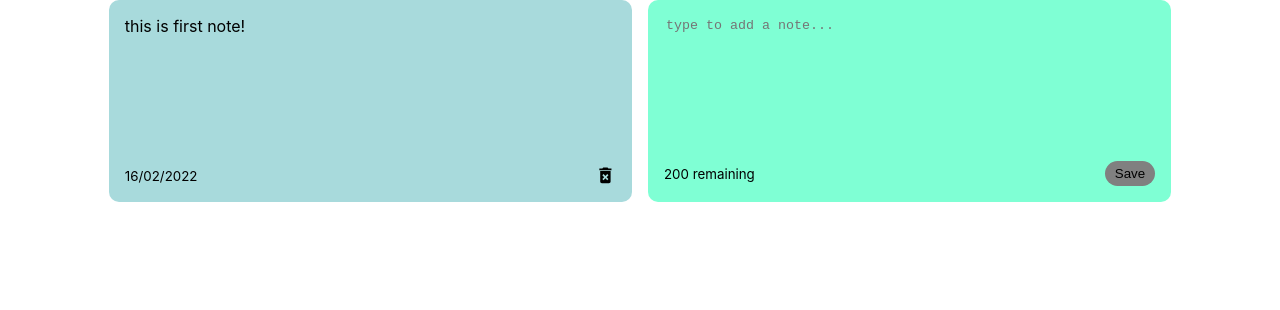
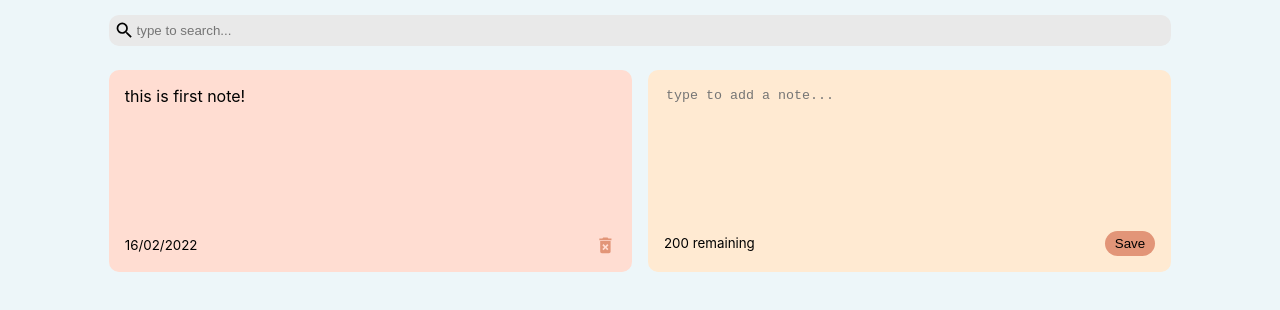
Before and after one commit to sarazm2000/NoteApp, a React (Create React App) app: page / in a window 1280 px wide. Shown: the top 310 px of the page. Built offline with nearby package versions, Linux system fonts and the light colour scheme.

Commit message:
add search bar

```diff
--- a/src/App.js
+++ b/src/App.js
@@ -1,6 +1,7 @@
 import NotesList from "./components/NotesList";
 import { nanoid } from 'nanoid';
 import { useState } from "react";
+import Search from "./components/Search";
 
 const App = () => {
   const [notes, setNotes] = useState([{
@@ -8,12 +9,32 @@
     date: "16/02/2022"
   }]);
 
+  const [SearchText, setSearchText] = useState('')
+
   const addNote = (text) => {
-    console.log(text);
+    const date = new Date();
+    const newNote = {
+      id: nanoid(),
+      text : text,
+      date: date.toLocaleDateString()
+    }
+    const newNotes = [...notes, newNote];
+    setNotes(newNotes);
+  }
+
+  const deleteNote = (id) => {
+    const newNotes = notes.filter((note)=> note.id !== id);
+    setNotes(newNotes);
   }
 
   return <div className="container">
-    <NotesList notes={notes} handleAddNote={addNote}/>
+    <Search handleSearchNote={setSearchText}/>
+    <NotesList notes={notes.filter((note) =>
+     note.text.toLocaleLowerCase().includes(SearchText))}
+    handleAddNote={addNote}
+    handleDeleteNote = {deleteNote}
+
+    />
   </div>
 
 }
--- a/src/components/AddNote.js
+++ b/src/components/AddNote.js
@@ -1,13 +1,16 @@
 import { useState } from 'react';
 
-const AddNote = () => {
+const AddNote = ({handleAddNote}) => {
     const [noteText, setNoteText] = useState('');
     const handleChange = (event) => {
         setNoteText(event.target.value)
     }
 
     const handleSaveClick = () => {
-
+        if (noteText.trim().length > 0){
+            handleAddNote(noteText);
+            setNoteText('');
+        }
     }
     return (<div className="note new">
         <textarea cols="10" rows="8"
--- a/src/components/Note.js
+++ b/src/components/Note.js
@@ -1,12 +1,13 @@
 import { MdDeleteForever } from 'react-icons/md';
 
-const Note = ({id, text, date}) => {
+const Note = ({id, text, date, handleDeleteNote}) => {
     return (
         <div className="note">
             <span>{text}</span>
             <div className="note-footer">
                 <small>{date}</small>
-                <MdDeleteForever className='delete-icon' size= '1.3em'/>
+                <MdDeleteForever onClick={()=> handleDeleteNote(id)}
+                className='delete-icon' size= '1.3em'/>
             </div>
         </div>
     );
--- a/src/components/NotesList.js
+++ b/src/components/NotesList.js
@@ -1,13 +1,17 @@
 import Note from './Note';
 import AddNote from './AddNote';
 
-const NotesList = ({notes}) => {
+const NotesList = ({notes, handleAddNote, handleDeleteNote}) => {
     return (
         <div className="notes-list">
             {notes.map((note) => (
-                <Note id={note.id} text={note.text} date={note.date} />
+                <Note
+                    id={note.id}
+                    text={note.text}
+                    date={note.date}
+                    handleDeleteNote = {handleDeleteNote} />
             ))}
-            <AddNote/>
+            <AddNote handleAddNote={handleAddNote}/>
         </div>
     );
 };
--- /dev/null
+++ b/src/components/Search.js
@@ -0,0 +1,12 @@
+import React from "react";
+import { MdSearch } from "react-icons/md";
+
+const Search = ({ handleSearchNote }) => {
+    return (<div className="search">
+        <MdSearch className="search-icon" size="1.3em" />
+        <input onChange={(event) => handleSearchNote(event.target.value)} type="text" placeholder="type to search..." />
+    </div>
+    );
+};
+
+export default Search;
--- a/src/index.css
+++ b/src/index.css
@@ -1,3 +1,13 @@
+:root {
+  --bg: #edf6f9;
+  --newNoteBg: #ffead2;
+  --noteBg: #ffddd2;
+  --noteHover: #fffdd2;
+  --text: #000;
+  --save: #e29578;
+  --saveHover: #ff9578;
+  --del: #ffddd2;
+}
 body {
   margin: 0;
   font-family: -apple-system, BlinkMacSystemFont, 'Segoe UI', 'Roboto', 'Oxygen',
@@ -5,6 +15,7 @@
     sans-serif;
   -webkit-font-smoothing: antialiased;
   -moz-osx-font-smoothing: grayscale;
+  background-color: var(--bg);
 }
 
 code {
@@ -16,6 +27,7 @@
   max-width: 83%;
   margin-left: auto;
   margin-right: auto;
+  margin-top: 15px;
 }
 
 .notes-list{
@@ -25,13 +37,13 @@
 }
 
 .note.new {
-  background-color: aquamarine;
+  background-color: var(--newNoteBg);
 }
 
 textarea {
   border: none;
   resize: none;
-  background-color: aquamarine;
+  background-color: var(--newNoteBg);
 }
 
 textarea:focus{
@@ -39,19 +51,19 @@
 }
 
 .save {
-  background-color: grey;
+  background-color: var(--save);
   border: none;
   border-radius: 15px;
   padding: 5px 10px 5px 10px;
 }
 
 .save:hover{
-  background-color: white;
+  background-color: var(--saveHover);
   cursor: pointer;
 }
 
 .note {
-  background-color: #a8dadc;
+  background-color: var(--noteBg);
   margin-bottom: 12px;
   border-radius: 10px;
   padding: 1rem;
@@ -66,3 +78,30 @@
   align-items: center;
   justify-content: space-between;
 }
+
+.delete-icon {
+  cursor: pointer;
+  color: var(--save);
+}
+
+.delete-icon:hover {
+  color: var(--saveHover);
+}
+
+.search {
+  display: flex;
+  align-items: center;
+  background-color: rgb(233, 233, 233);
+  border-radius: 10px;
+  padding: 5px;
+  margin-bottom: 1.5em;
+}
+
+.search input {
+  border: none;
+  background-color: rgb(233, 233, 233);
+}
+
+.search input:focus {
+  outline: none;;
+}
```
